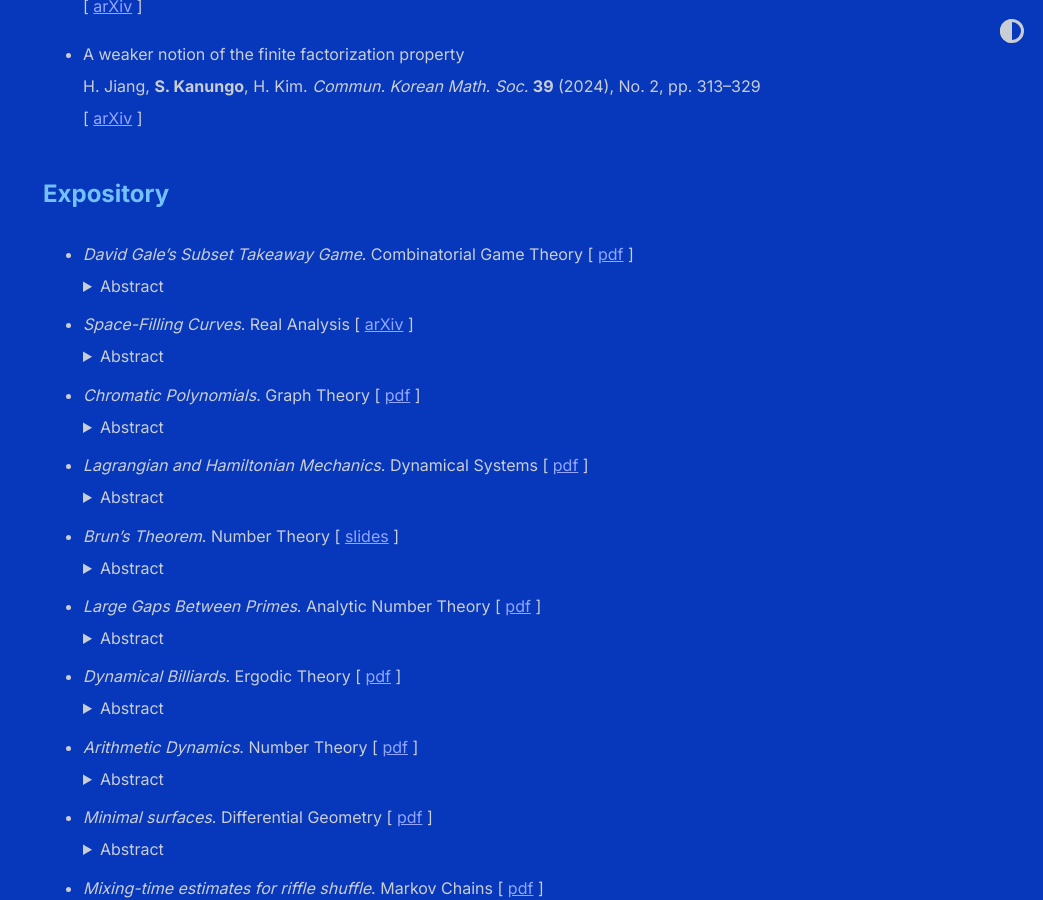
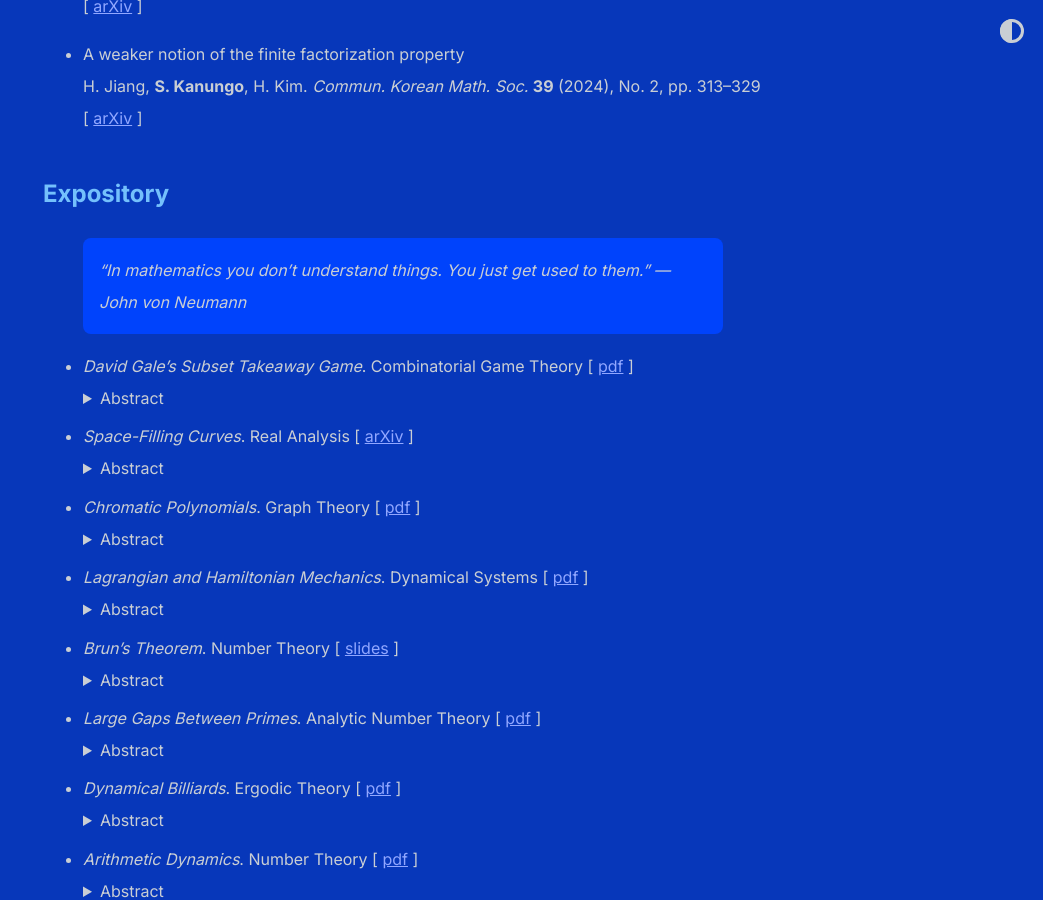
Before and after one commit to shihankanungo/shihankanungo.github.io, a Jekyll site: the page built from papers.md, in a window 1280 px wide and 900 px high, scrolled down 540 px. Shown: the whole window, without its empty margins (237-1280 px from the left). Built offline with Jekyll 4.4.1, drawn with Linux system fonts in a browser that asks for light colours.

Commit message:
Update papers.md

```diff
--- a/papers.md
+++ b/papers.md
@@ -24,6 +24,8 @@
   \[ [arXiv](https://arxiv.org/pdf/2307.09645) \]  <br />
 
 ## Expository
+
+> "In mathematics you don't understand things. You just get used to them." --- John von Neumann <br>
 
 - *David Gale's Subset Takeaway Game*. Combinatorial Game Theory \[ [pdf](subset-takeaway.pdf) \] <br>
   <details>
```
